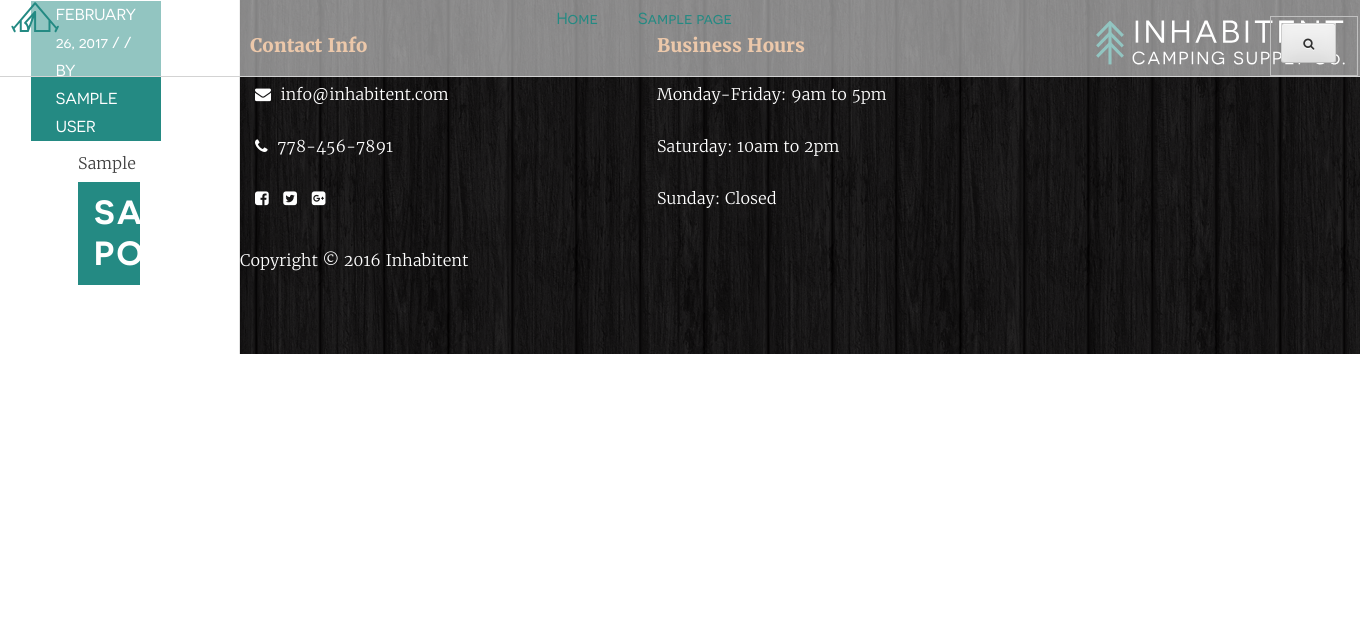
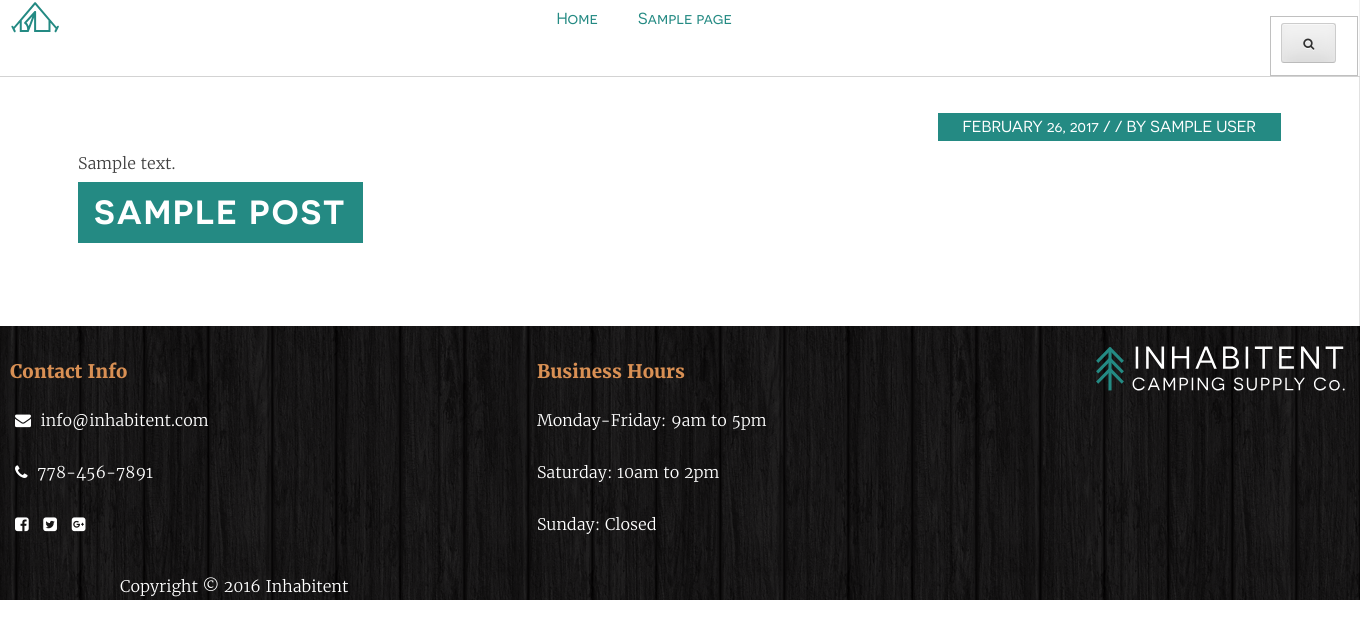
Before and after one commit to julielo/Inhabitent, a WordPress theme: template themes/inhabitent/single.php in a window 1360 px wide. Shown: the top 639 px of the page. Run offline with PHP 8.4 and a stand-in for WordPress, Linux system fonts and the light colour scheme; the site name, menu and one post (Sample post) are stand-ins, and other content is empty; some web fonts are replaced.

Commit message:
Fixed layout for single product page.

```diff
--- a/themes/inhabitent/sass/_journal-single.scss
+++ b/themes/inhabitent/sass/_journal-single.scss
@@ -1,8 +1,4 @@
 .single {
-  div#page.hfeed.site {
-    display:flex;
-  }
-
   .content-area {
     width: 100%;
     padding: 125px 78px;
--- a/themes/inhabitent/style.css
+++ b/themes/inhabitent/style.css
@@ -1116,10 +1116,6 @@ a:hover {
   width: 20%;
   padding-left: 73px; }
 
-.single div#page.hfeed.site {
-  display: -ms-flexbox;
-  display: flex; }
-
 .single .content-area {
   width: 100%;
   padding: 125px 78px;
```
Also changed, not shown: themes/inhabitent/build/css/style.min.css, 1 other file.
